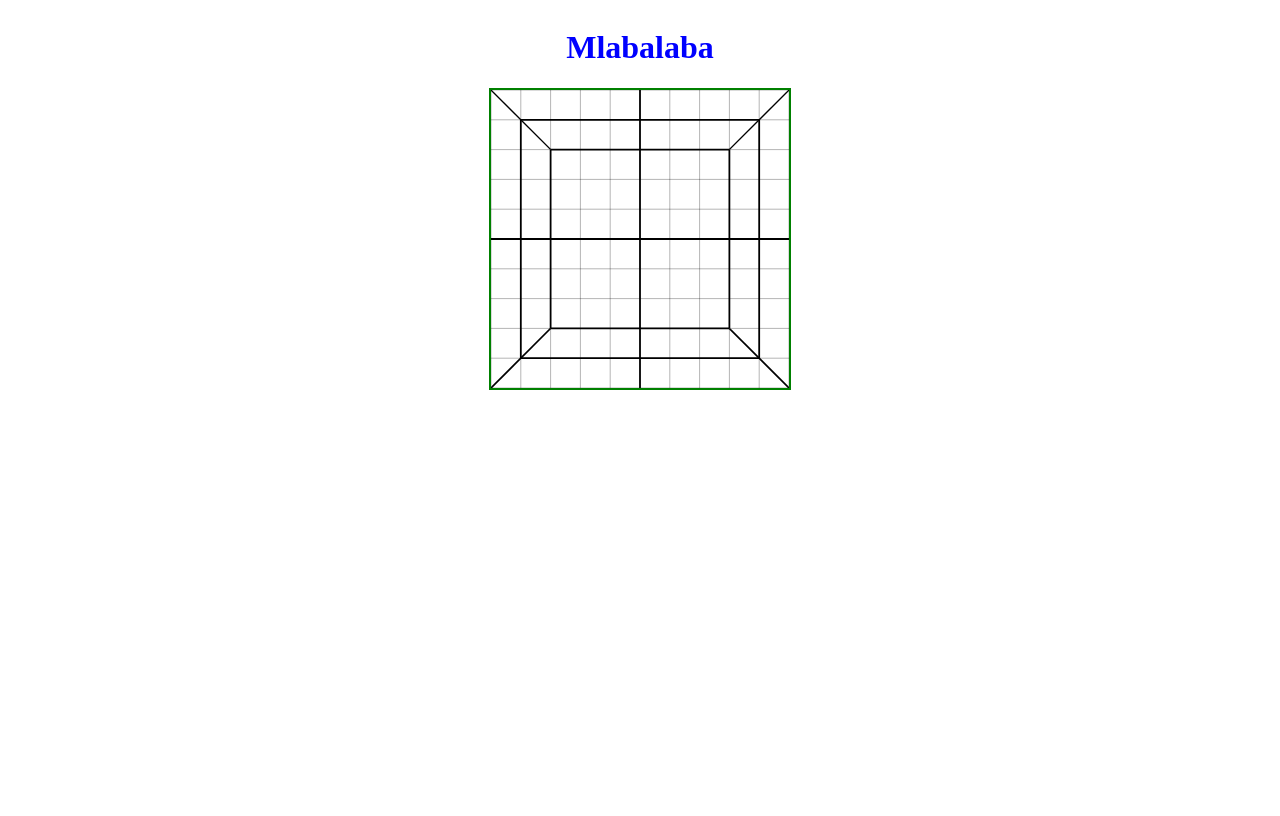
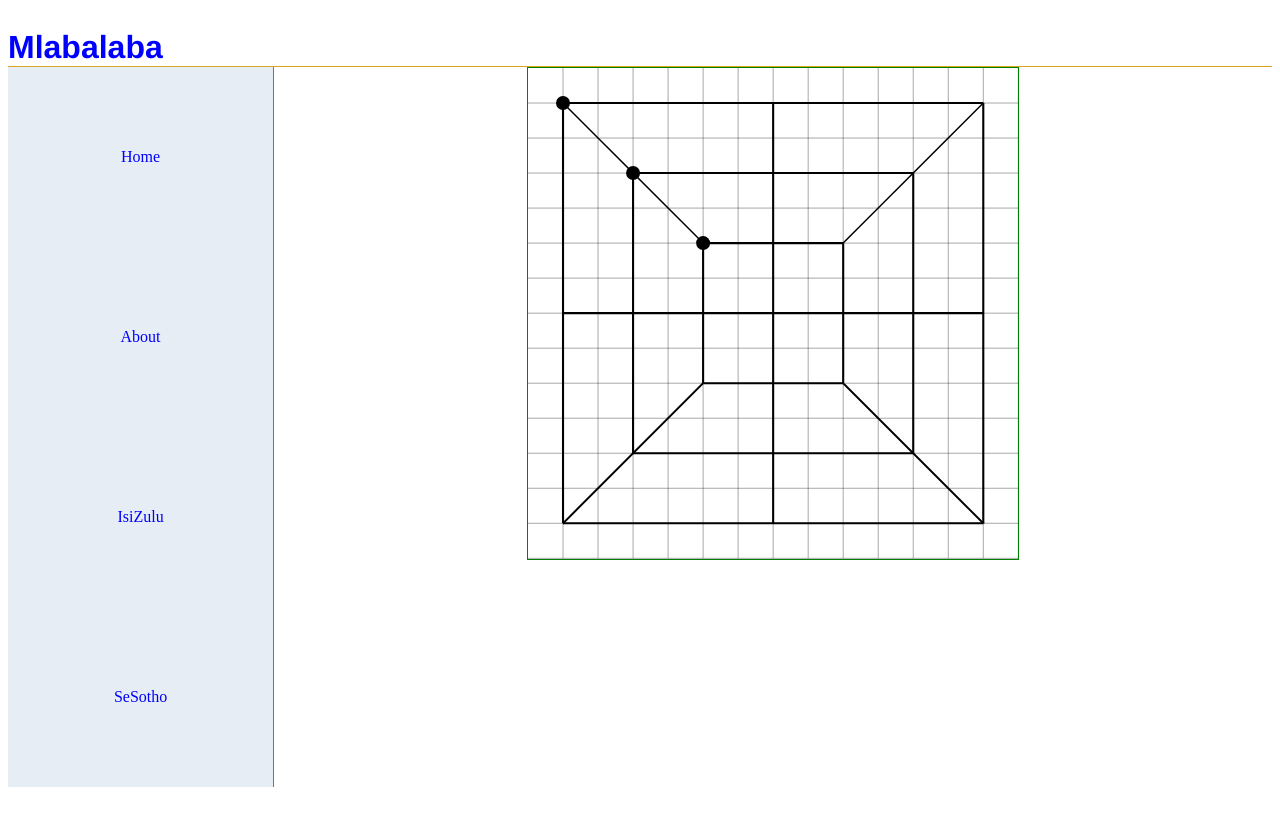
Before and after one commit to AphiweMntungwa/mlabalaba, a React (Create React App) app: page / in a window 1280 px wide. Built offline with nearby package versions, Linux system fonts and the light colour scheme.

Commit message:
more layout

```diff
--- a/src/App.jsx
+++ b/src/App.jsx
@@ -1,11 +1,16 @@
 import React from "react";
 import Top from "./squares/Top";
+import Navbar from "./Navbar";
+import './css/app.scss'
 
 function App() {
   return (
     <div className="app">
       <h1>Mlabalaba</h1>
-      <Top />
+      <div className="carrier">
+        <Navbar />
+        <Top />
+      </div>
     </div>
   );
 }
--- /dev/null
+++ b/src/Navbar.jsx
@@ -0,0 +1,15 @@
+import React from "react";
+import './css/navbar.scss'
+
+function Navbar() {
+  return (
+    <nav>
+      <div>Home</div>
+      <div>About</div>
+      <div>IsiZulu</div>
+      <div>SeSotho</div>
+    </nav>
+  );
+}
+
+export default Navbar;
--- /dev/null
+++ b/src/css/app.scss
@@ -0,0 +1,33 @@
+@use "./partials";
+.app {
+    min-height: 100vh;
+    color: blue;
+    @include partials.flex(column, flex-start, center);
+    h1 {
+        font-family: 'Franklin Gothic Medium', 'Arial Narrow', Arial, sans-serif;
+        border-bottom: 1px solid goldenrod;
+        @include partials.setFrame(100%, initial);
+        box-shadow: 0px 0px .1px black;
+        position: sticky;
+        top: 0;
+        background-color: white;
+        margin-bottom: 0;
+    }
+    .carrier {
+        flex-grow: 1;
+        @include partials.flex(row, space-between, flex-start);
+        @include partials.setFrame(100%, 100%);
+    }
+}
+
+circle {
+    r: 2;
+    &:nth-of-type(2) {
+        cy: 30;
+        cx: 30;
+    }
+    &:nth-of-type(3) {
+        cy: 50;
+        cx: 50;
+    }
+}
--- /dev/null
+++ b/src/css/navbar.scss
@@ -0,0 +1,11 @@
+@use './partials';
+nav {
+    @include partials.flex(column, space-evenly, center);
+    @include partials.setFrame(35%, 90vh);
+    background-color: rgb(24, 78, 150, .1);
+    border-right: 1px solid rgb(0, 0, 0, .5);
+    div {
+        flex-grow: 1;
+        @include partials.flex(column, center, center);
+    }
+}
--- /dev/null
+++ b/src/css/top.scss
@@ -0,0 +1,13 @@
+@use "./partials";
+.app {
+    .top {
+        padding-inline: 20%;
+        @include partials.setFrame(65%, initial);
+        div {
+            @include partials.setFrame(200px, 200px);
+            div {
+                @include partials.setFrame(100px, 100px);
+            }
+        }
+    }
+}
--- a/src/squares/Bottom.jsx
+++ b/src/squares/Bottom.jsx
@@ -1,20 +1,26 @@
 import React from "react";
-import './css/bottom.scss'
+import '../css/bottom.scss'
 
 function Bottom() {
   return (
     <>
-      <path stroke="black" stroke-width=".6" d="m20 20 v60" />
-      <path stroke="black" stroke-width=".6" d="m20 20 h60" />
+      <path stroke="black" stroke-width=".6" d="m30 30 v80" />
+      <path stroke="black" stroke-width=".6" d="m30 30 h80" />
 
-      <path stroke="black" stroke-width=".6" d="m80 20 v60" />
-      <path stroke="black" stroke-width=".6" d="m20 80 h60" />
+      <path stroke="black" stroke-width=".6" d="m130 10 v120" />
+      <path stroke="black" stroke-width=".6" d="m30 110 h80" />
 
-      <path stroke="black" stroke-width=".6" className="vert" d="m100 0 v20" />
-      <path stroke="black" stroke-width=".8" className="vert-2" d="m0 100 h20" />
+      <path stroke="black" stroke-width=".6" d="m50 50 v40" />
+      <path stroke="black" stroke-width=".6" d="m50 50 h40" />
 
-      <path stroke="black" stroke-width=".6" className="vert-3" d="m0 0 v20" />
-      <path stroke="black" stroke-width=".8" className="vert-3" d="m0 80 v20" />
+      <path stroke="black" stroke-width=".6" d="m90 50 v40" />
+      <path stroke="black" stroke-width=".6" d="m50 90 h40" />
+
+      <path stroke="black" stroke-width=".6" className="vert" d="m140 10 v40" />
+      <path stroke="black" stroke-width=".8" className="vert-2" d="m10 140 h40" />
+
+      <path stroke="black" stroke-width=".6" className="vert-3" d="m0 10 v40" />
+      <path stroke="black" stroke-width=".8" className="vert-3" d="m0 90 v40" />
     </>
   );
 }
--- a/src/squares/Middle.jsx
+++ b/src/squares/Middle.jsx
@@ -1,17 +1,29 @@
-import React from "react";
+import React, {useState, useEffect} from "react";
 import Bottom from "./Bottom";
+import { makeNum, spitPathBounds } from "./Top";
 
 function Middle() {
+
+  const [arr, pushArr] = useState([]);
+
+  useEffect(() => {
+    pushArr(makeNum(30));
+  }, []);
+
+
+
   return (
     <>
-      <path stroke="black" stroke-width=".6" d="m50 0 v100" />
-      <path stroke="black" stroke-width=".6" d="m0 50 h100" />
+      <path stroke="black" stroke-width=".6" d="m70 10 v120" />
+      <path stroke="black" stroke-width=".6" d="m10 70 h120" />
 
-      <path stroke="black" stroke-width=".6" d="m10 10 v80" />
-      <path stroke="black" stroke-width=".6" d="m10 10 h80" />
+      {arr.map((el, i) => <circle cx={el} cy={el} r="5"/>)}
 
-      <path stroke="black" stroke-width=".6" d="m90 10 v80" />
-      <path stroke="black" stroke-width=".6" d="m10 90 h80" />
+      <path stroke="black" stroke-width=".6" d="m10 10 v120" />
+      <path stroke="black" stroke-width=".6" d="m10 10 h120" />
+
+      <path stroke="black" stroke-width=".6" d="m110 30 v80" />
+      <path stroke="black" stroke-width=".6" d="m10 130 h120" />
       <Bottom />
     </>
   );
--- a/src/squares/Top.jsx
+++ b/src/squares/Top.jsx
@@ -1,8 +1,8 @@
 import React, { useState, useEffect } from "react";
 import Middle from "./Middle";
-import "./css/top.scss";
+import "../css/top.scss";
 
-function spitBound(m, val, v, h) {
+export function spitPathBounds(m, val, v, h) {
   if (h) {
     return `m${m} ${val} h${h}`;
   } else if (!h && v) {
@@ -12,9 +12,9 @@ function spitBound(m, val, v, h) {
   }
 }
 
-function makeNum() {
+export function makeNum(numCount) {
   let arr = [];
-  for (let i = 0; i <= 100; i += 10) {
+  for (let i = 10; i <= numCount; i += 10) {
     arr.push(i);
   }
   return arr;
@@ -24,24 +24,24 @@ function Top() {
   const [arr, pushArr] = useState([]);
 
   useEffect(() => {
-    pushArr(makeNum());
+    pushArr(makeNum(140));
   }, []);
 
   return (
     <div className="top">
-      <svg viewBox="0 0 100 100" style={{ border: "1px solid green" }}>
+      <svg viewBox="0 0 140 140" style={{ border: "1px solid green" }}>
         {arr.map((el, i) => (
           <>
             <path
               stroke="black"
               strokeWidth=".1"
-              d={spitBound(el, 0, 110)}
+              d={spitPathBounds(el, 0, 140)}
               className={`V${i}`}
             />
             <path
               stroke="black"
               strokeWidth=".1"
-              d={spitBound(0, el, true, 100)}
+              d={spitPathBounds(0, el, true, 140)}
               className={`H${i}`}
             />
           </>
--- a/src/squares/css/top.scss
+++ /dev/null
@@ -1,25 +0,0 @@
-@use "./partials";
-.app {
-    color: blue;
-    @include partials.flex(column, center, center);
-    div {
-        @include partials.flex(row, center, center);
-        border: 1px solid green;
-    }
-    .top {
-        @include partials.setFrame(300px, 300px);
-        div {
-            @include partials.setFrame(200px, 200px);
-            div {
-                @include partials.setFrame(100px, 100px);
-            }
-        }
-    }
-}
-
-svg {
-    .H1 {
-        width: 500px;
-        height: 50px;
-    }
-}
```
Also changed, not shown: src/css/_partials.scss (renamed from src/squares/css/_partials.scss), src/css/bottom.scss (renamed from src/squares/css/bottom.scss).
